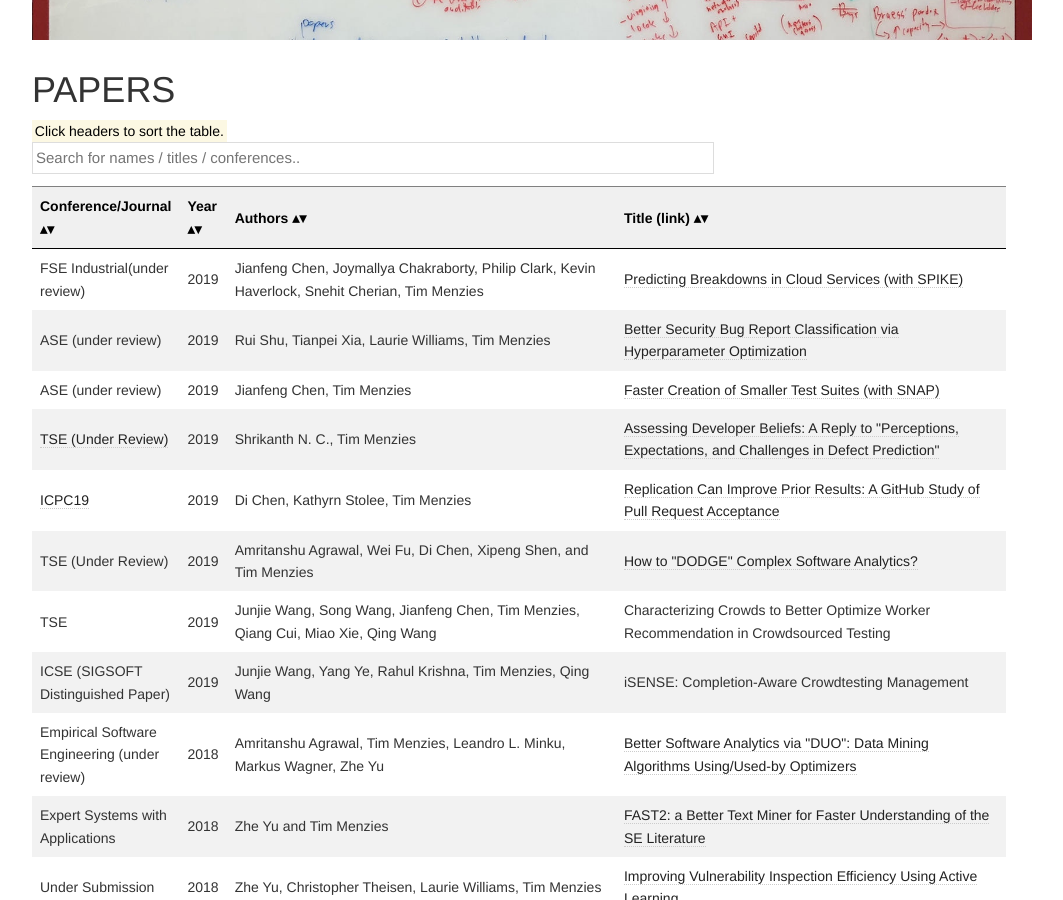
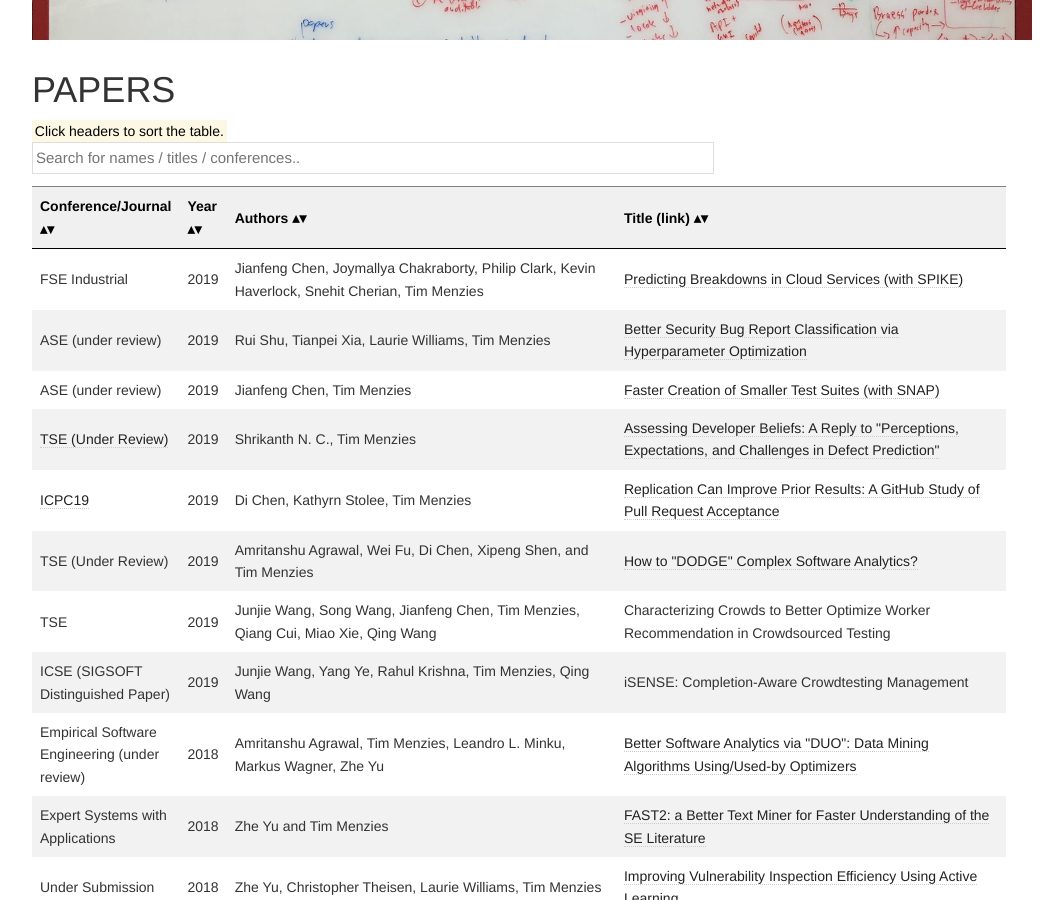
Before and after one commit to ai-se/ai-se.github.io, a Jekyll site: the page built from papers/index.html, in a window 1280 px wide and 900 px high, scrolled down 695 px. Shown: the whole window, without its empty margins (126-1189 px from the left). Built offline with Jekyll 4.4.1, drawn with Linux system fonts in a browser that asks for light colours.

Commit message:
Update index.html

```diff
--- a/papers/index.html
+++ b/papers/index.html
@@ -38,7 +38,7 @@ table.sortable th:not(.sorttable_sorted):not(.sorttable_sorted_reverse):not(.sor
 <tbody>
 
 <tr>
-    <td>FSE Industrial(under review)</td>
+    <td>FSE Industrial</td>
     <td>2019</td>
     <td>Jianfeng Chen, Joymallya Chakraborty, Philip Clark, Kevin Haverlock, Snehit Cherian, Tim Menzies</td>
     <td><a href="https://arxiv.org/pdf/1905.06390.pdf">
```
